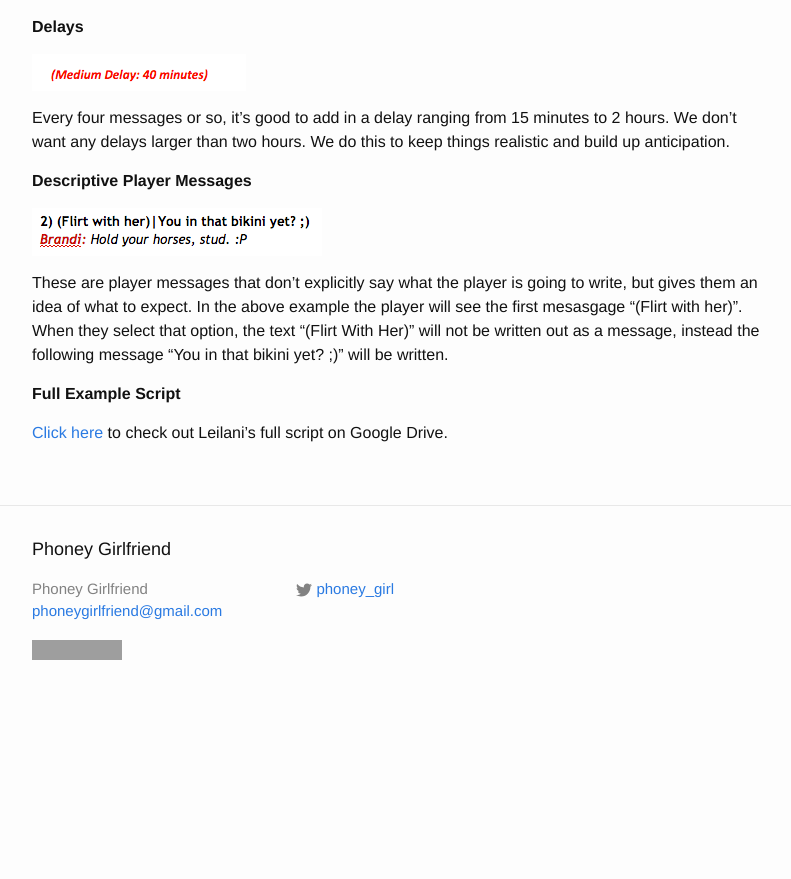
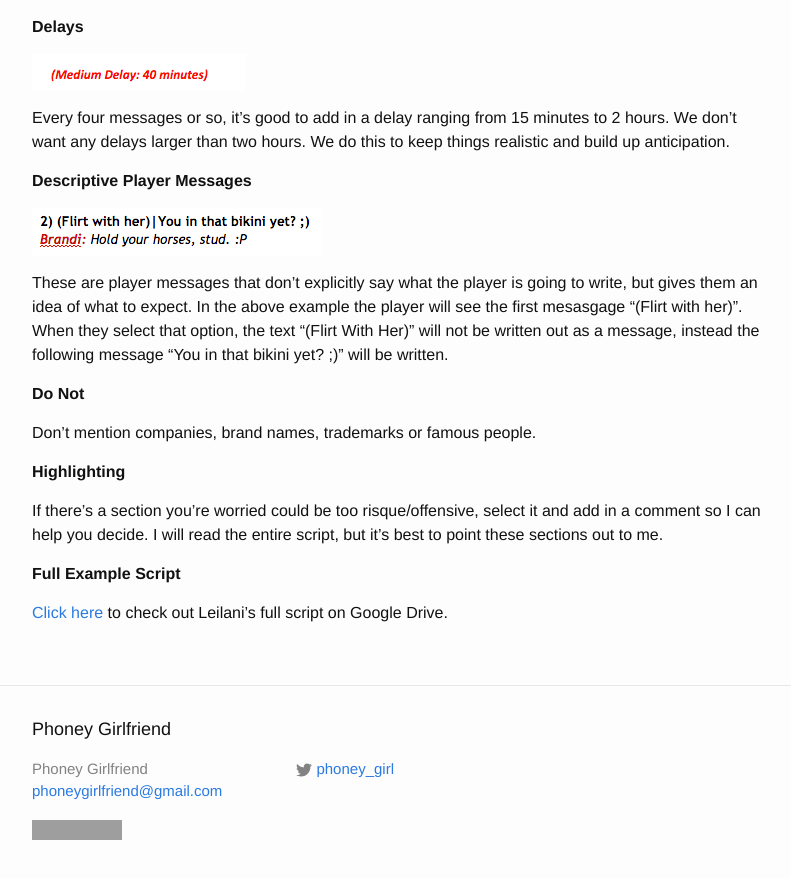
Before and after one commit to hube/phoneygirlfriend.com, a Jekyll site: the page built from _posts/2015-09-13-script-writing.markdown, in a window 1280 px wide and 900 px high, scrolled down 3501 px. Shown: the top 879 px of the window, without its empty margins (238-1029 px from the left). Built offline with Jekyll 4.4.1, drawn with Linux system fonts in a browser that asks for light colours; before the commit the page ends 4221 px from its top, so only the background shows below that; grey boxes are pictures that could not be loaded.

Commit message:
Update guide

```diff
--- a/_posts/2015-09-13-script-writing.markdown
+++ b/_posts/2015-09-13-script-writing.markdown
@@ -84,6 +84,14 @@ Every four messages or so, it's good to add in a delay ranging from 15 minutes t
 
 These are player messages that don't explicitly say what the player is going to write, but gives them an idea of what to expect. In the above example the player will see the first mesasgage "(Flirt with her)". When they select that option, the text "(Flirt With Her)" will not be written out as a message, instead the following message "You in that bikini yet? ;)" will be written.
 
+**Do Not**
+
+Don't mention companies, brand names, trademarks or famous people.
+
+**Highlighting**
+
+If there's a section you're worried could be too risque/offensive, select it and add in a comment so I can help you decide. I will read the entire script, but it's best to point these sections out to me.
+
 **Full Example Script**
 
 [Click here](https://docs.google.com/document/d/1SjNY4zXQyXby6ZN9QYZUvAYVYsK0EQAWgHDbDWqQgAc/edit?usp=sharing) to check out Leilani's full script on Google Drive.
```
